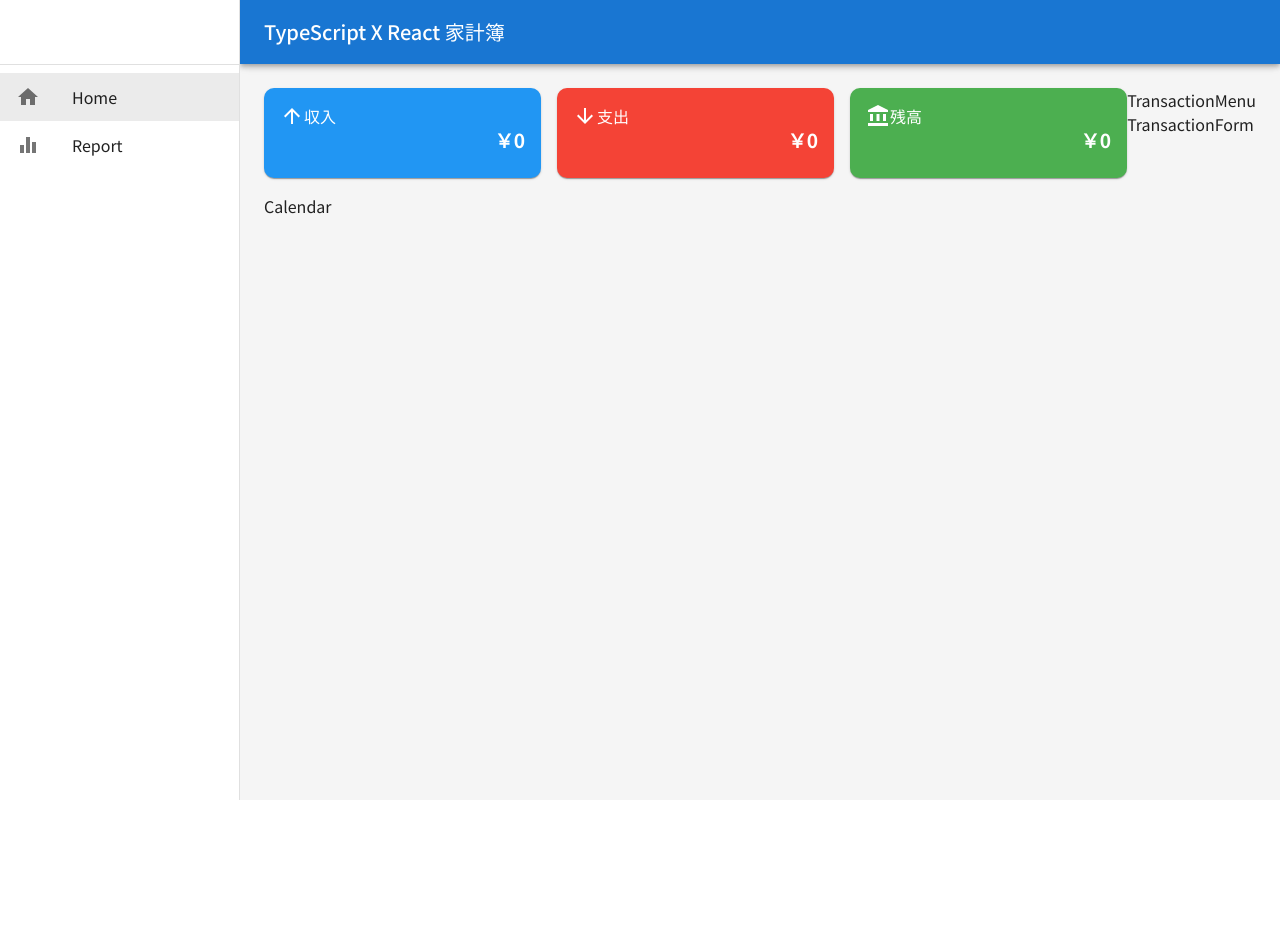
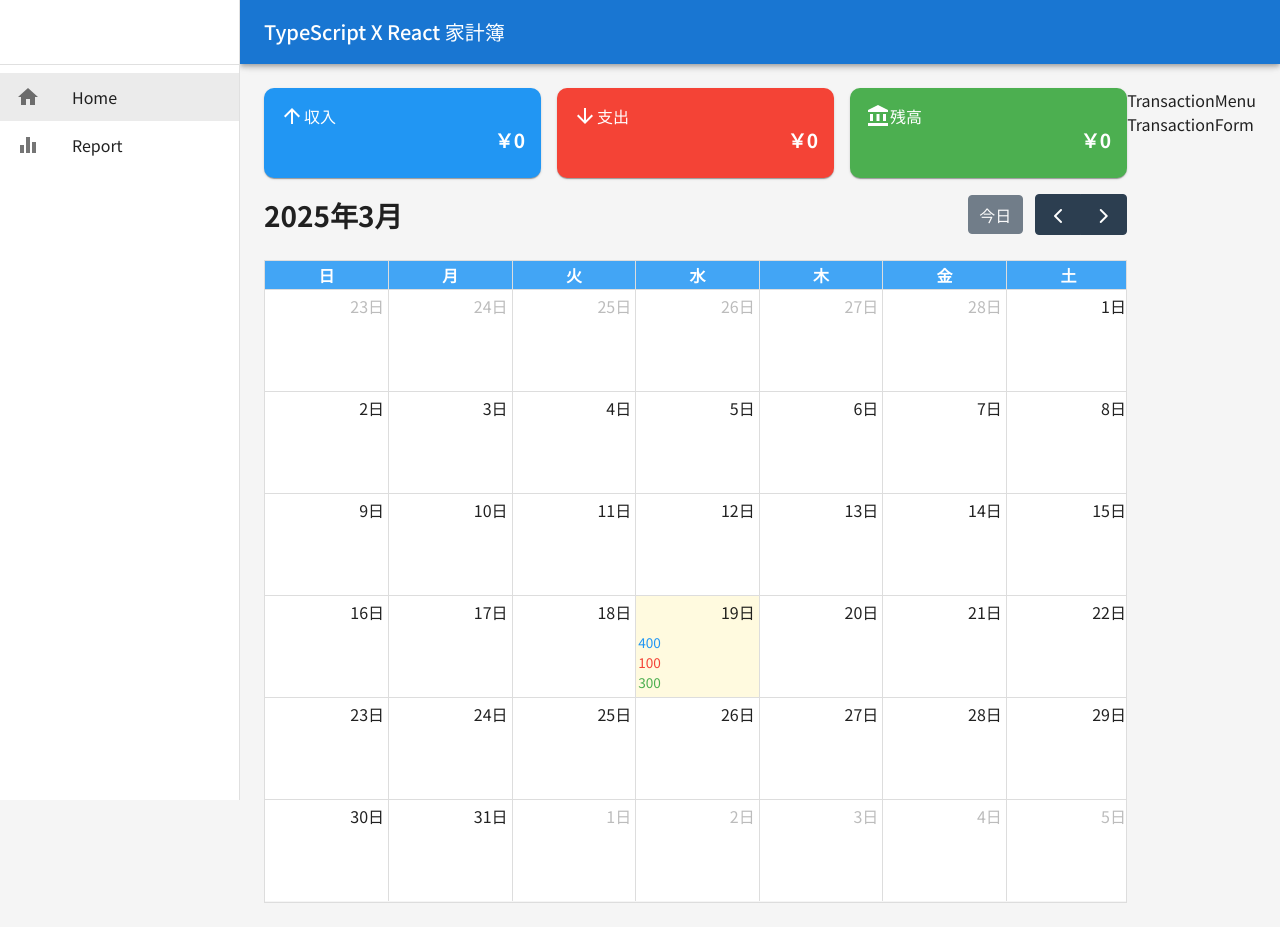
Before and after one commit to taeyoungNew/udemy-household-app, a React (Create React App) app: page / in a window 1280 px wide. Before the commit the page ends 800 px from the top, so only its background shows below. Built offline with nearby package versions, Linux system fonts and the light colour scheme; no server answers; the database is empty; the HTML template or start-up script is replaced by a standard one.

Commit message:
full calendar

```diff
--- a/package.json
+++ b/package.json
@@ -5,6 +5,9 @@
   "dependencies": {
     "@emotion/react": "^11.14.0",
     "@emotion/styled": "^11.14.0",
+    "@fullcalendar/core": "^6.1.15",
+    "@fullcalendar/daygrid": "^6.1.15",
+    "@fullcalendar/react": "^6.1.15",
     "@mui/icons-material": "^6.0.2",
     "@mui/material": "^6.4.2",
     "@testing-library/jest-dom": "^5.17.0",
--- /dev/null
+++ b/src/calendar.css
@@ -0,0 +1,42 @@
+/* aタグ */
+.fc-h-event {
+  background-color: transparent;
+  border: none;
+  text-align: right;
+  pointer-events: none; /* ポインターイベントを無視する */
+}
+
+/* カレンダーの背景色設定 */
+.fc-daygrid-body,
+.fc-day {
+  background-color: white; /* 背景色を白に設定 */
+}
+
+.fc-col-header-cell {
+  background-color: #42a5f5;
+  color: white; /* ヘッダーのテキスト色を白に設定 */
+}
+
+.fc .fc-daygrid-day-frame {
+  height: 100%;
+  min-height: 100px;
+}
+
+/* カスタムイベントの見た目ここから */
+.money {
+  white-space: nowrap; /* テキストを折り返さない */
+  overflow: hidden; /* はみ出したテキストを隠す */
+  text-overflow: ellipsis; /* はみ出したテキストの代わりに省略記号を表示 */
+}
+
+#event-income {
+  color: #2196f3;
+}
+
+#event-expense {
+  color: #f44336;
+}
+
+#event-balance {
+  color: #4caf50;
+}
--- a/src/component/Calendar.tsx
+++ b/src/component/Calendar.tsx
@@ -1,18 +1,56 @@
-import {
-  // Grid2,
-  // Card,
-  // CardContent,
-  // Stack,
-  // Typography,
-  Box,
-} from "@mui/material";
-import React from "react";
+import FullCalendar from "@fullcalendar/react";
+// import {
+//   // Grid2,
+//   // Card,
+//   // CardContent,
+//   // Stack,
+//   // Typography,
+//   Box,
+// } from "@mui/material";
+// import React from "react";
+import dayGridPlugin from "@fullcalendar/daygrid";
+import jaLocale from "@fullcalendar/core/locales/ja";
 // import ArrowUpwardIcon from "@mui/icons-material/ArrowUpward";
 // import ArrowDownwardIcon from "@mui/icons-material/ArrowDownward";
 // import AccountBalanceIcon from "@mui/icons-material/AccountBalance";
+import "../calendar.css";
+import { EventContentArg } from "@fullcalendar/core";
+const renderEventContent = (eventInfo: EventContentArg) => {
+  return (
+    <div>
+      <div className="money" id="event-income">
+        {eventInfo.event.extendedProps.income}
+      </div>
+      <div className="money" id="event-expense">
+        {eventInfo.event.extendedProps.expense}
+      </div>
+      <div className="money" id="event-balance">
+        {eventInfo.event.extendedProps.balance}
+      </div>
+    </div>
+  );
+};
+const Calendar = () => {
+  const events = [
+    {
+      title: "Meeting",
+      start: new Date(),
+      income: 400,
+      expense: 100,
+      balance: 300,
+    },
+  ];
+  // 1일 이벤트
 
-const Calendar = () => {
-  return <Box>Calendar</Box>;
+  return (
+    <FullCalendar
+      locale={jaLocale} // 일본어
+      plugins={[dayGridPlugin]}
+      initialView="dayGridMonth"
+      events={events}
+      eventContent={renderEventContent}
+    />
+  );
 };
 
 export default Calendar;
```
Also changed, not shown: 1 other file (tests, documents, lock files or other folders).
